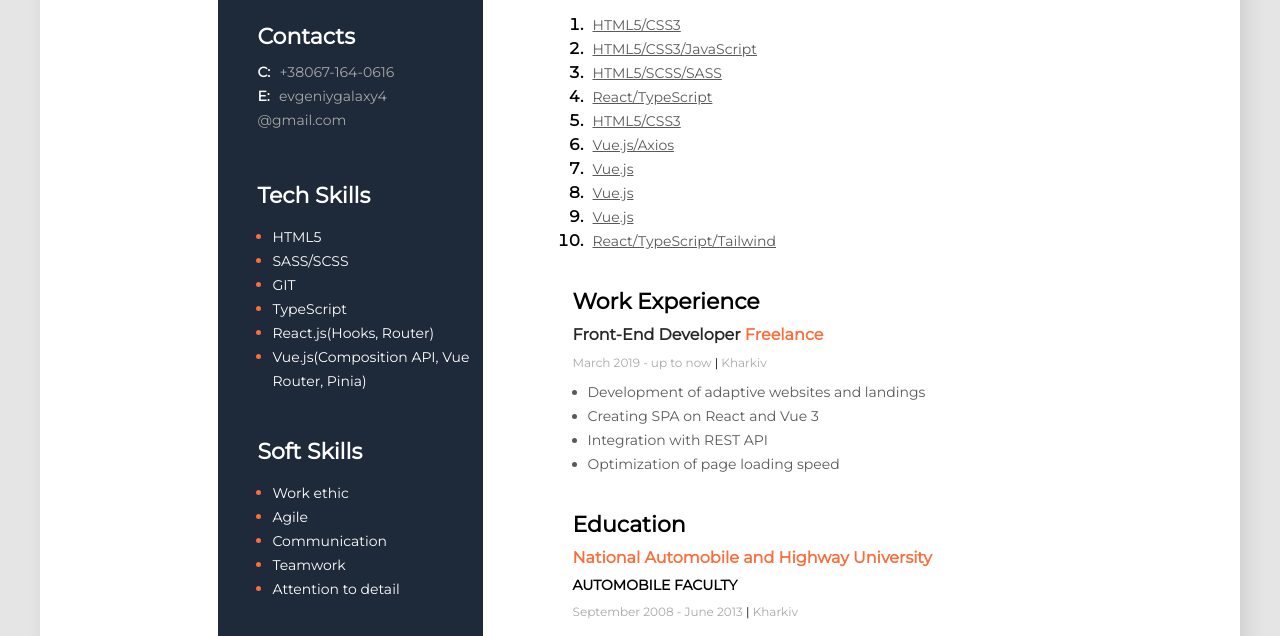
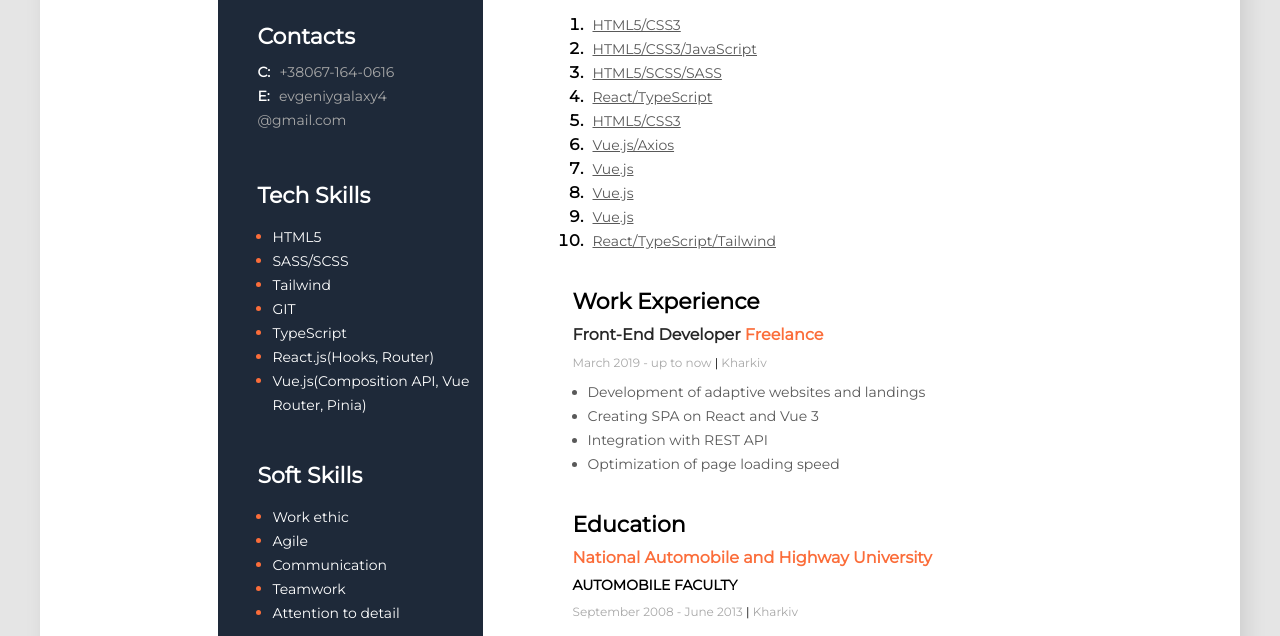
Before and after one commit to EvgeniyKarpuhin/resume, a plain HTML site: page index.html in a window 1280 px wide. Shown: the part 464-1100 px from the top of the page. Drawn offline with Linux system fonts and the light colour scheme.

Commit message:
Update index.html

```diff
--- a/index.html
+++ b/index.html
@@ -127,6 +127,7 @@
                     <ul class="tech-skills-type">
                         <li class="tech-skills-title"><span class="tech-skills-title-text">HTML5</span></li>
                         <li class="tech-skills-title"><span class="tech-skills-title-text">SASS/SCSS</span></li>
+                        <li class="tech-skills-title"><span class="tech-skills-title-text">Tailwind</span></li>
                         <li class="tech-skills-title"><span class="tech-skills-title-text">GIT</span></li>
                         <li class="tech-skills-title"><span class="tech-skills-title-text">TypeScript</span></li>
                         <li class="tech-skills-title"><span class="tech-skills-title-text">React.js(Hooks, Router)</span></li>
```
